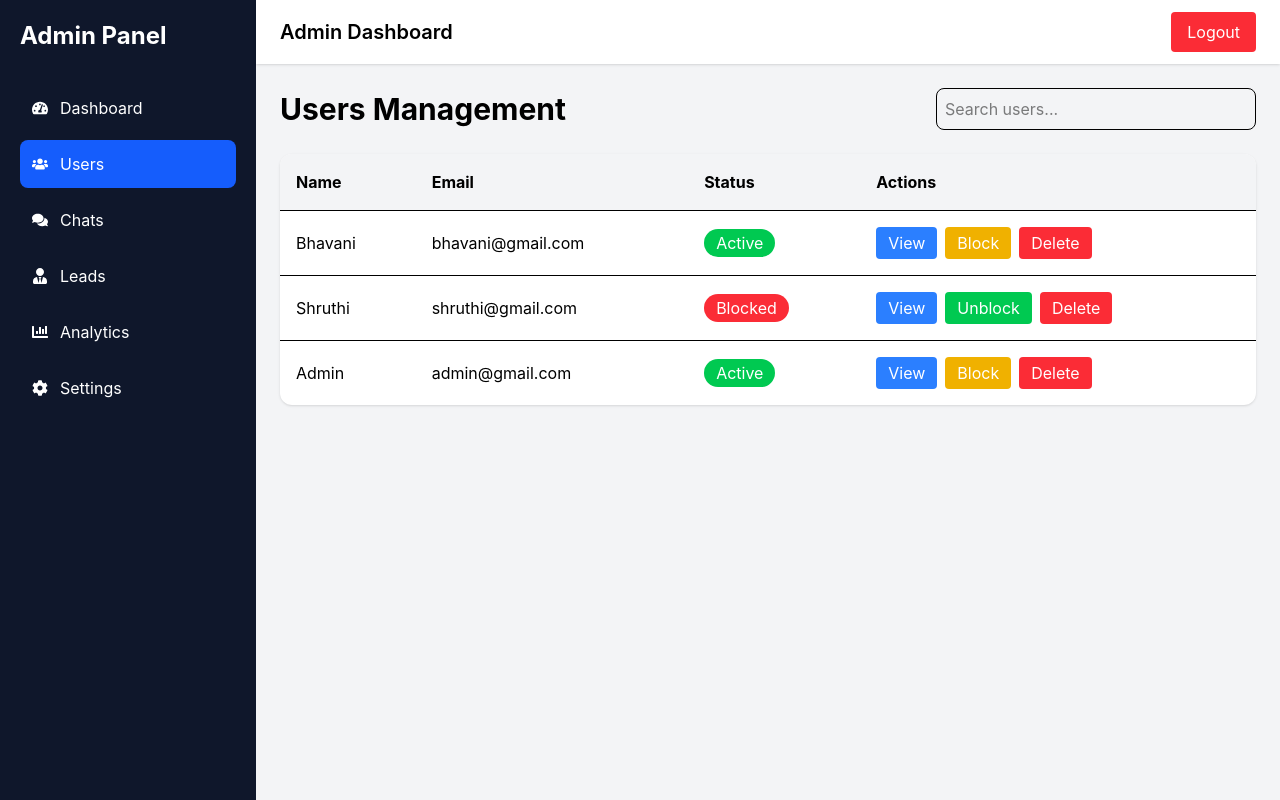
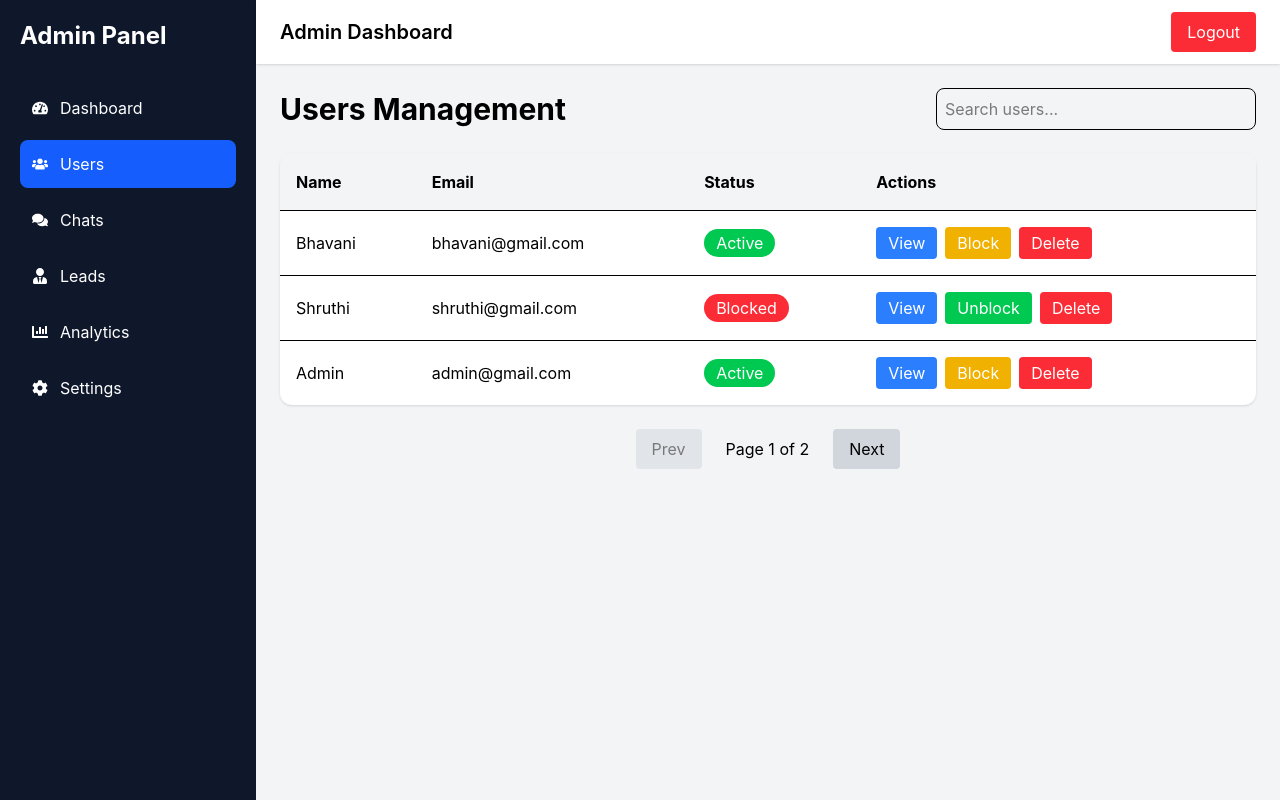
Before and after one commit to Quadra-Technologies/ai-customer-support-chatbot, a React app in the folder frontend/: page /admin/users in a window 1280 px wide. Built offline with nearby package versions, Linux system fonts and the light colour scheme; the HTML template or start-up script is replaced by a standard one.

Commit message:
Added pagination loader and empty state

```diff
--- a/frontend/src/admin/components/EmptyState/EmptyState.jsx
+++ b/frontend/src/admin/components/EmptyState/EmptyState.jsx
@@ -0,0 +1,11 @@
+const EmptyState = ({ message }) => {
+  return (
+    <div className="bg-white rounded-xl shadow p-10 text-center">
+      <h2 className="text-xl font-semibold text-gray-500">
+        {message}
+      </h2>
+    </div>
+  );
+};
+
+export default EmptyState;
--- a/frontend/src/admin/components/Loader/Loader.jsx
+++ b/frontend/src/admin/components/Loader/Loader.jsx
@@ -0,0 +1,9 @@
+const Loader = () => {
+  return (
+    <div className="flex justify-center items-center py-10">
+      <div className="h-10 w-10 border-4 border-blue-500 border-t-transparent rounded-full animate-spin"></div>
+    </div>
+  );
+};
+
+export default Loader;
--- a/frontend/src/admin/components/Pagination/Pagination.jsx
+++ b/frontend/src/admin/components/Pagination/Pagination.jsx
@@ -0,0 +1,35 @@
+const Pagination = ({
+  currentPage,
+  totalPages,
+  setCurrentPage,
+}) => {
+  return (
+    <div className="flex justify-center gap-2 mt-6">
+      <button
+        disabled={currentPage === 1}
+        onClick={() =>
+          setCurrentPage(currentPage - 1)
+        }
+        className="px-4 py-2 bg-gray-300 rounded disabled:opacity-50"
+      >
+        Prev
+      </button>
+
+      <span className="px-4 py-2">
+        Page {currentPage} of {totalPages}
+      </span>
+
+      <button
+        disabled={currentPage === totalPages}
+        onClick={() =>
+          setCurrentPage(currentPage + 1)
+        }
+        className="px-4 py-2 bg-gray-300 rounded disabled:opacity-50"
+      >
+        Next
+      </button>
+    </div>
+  );
+};
+
+export default Pagination;
--- a/frontend/src/admin/pages/Users/Users.jsx
+++ b/frontend/src/admin/pages/Users/Users.jsx
@@ -2,9 +2,13 @@ import { useState } from "react";
 import SearchBar from "../../components/SearchBar/SearchBar";
 import UserTable from "../../components/UserTable/UserTable";
 import ConfirmModal from "../../components/ConfirmModal/ConfirmModal";
+import Pagination from "../../components/Pagination/Pagination";
+import Loader from "../../components/Loader/Loader";
+import EmptyState from "../../components/EmptyState/EmptyState";
 
 const Users = () => {
   const [search, setSearch] = useState("");
+  const [loading] = useState(false);
 
   const [users, setUsers] = useState([
     {
@@ -25,10 +29,27 @@ const Users = () => {
       email: "admin@gmail.com",
       status: "Active",
     },
+    {
+      id: 4,
+      name: "Rahul",
+      email: "rahul@gmail.com",
+      status: "Active",
+    },
+    {
+      id: 5,
+      name: "Priya",
+      email: "priya@gmail.com",
+      status: "Blocked",
+    },
   ]);
 
   const [showModal, setShowModal] = useState(false);
   const [selectedUser, setSelectedUser] = useState(null);
+
+  const [currentPage, setCurrentPage] =
+    useState(1);
+
+  const usersPerPage = 3;
 
   const handleDeleteClick = (userId) => {
     setSelectedUser(userId);
@@ -37,7 +58,9 @@ const Users = () => {
 
   const confirmDelete = () => {
     setUsers(
-      users.filter((user) => user.id !== selectedUser)
+      users.filter(
+        (user) => user.id !== selectedUser
+      )
     );
 
     setShowModal(false);
@@ -75,6 +98,21 @@ const Users = () => {
         .includes(search.toLowerCase())
   );
 
+  const indexOfLastUser =
+    currentPage * usersPerPage;
+
+  const indexOfFirstUser =
+    indexOfLastUser - usersPerPage;
+
+  const currentUsers = filteredUsers.slice(
+    indexOfFirstUser,
+    indexOfLastUser
+  );
+
+  const totalPages = Math.ceil(
+    filteredUsers.length / usersPerPage
+  );
+
   return (
     <div>
       <div className="flex justify-between items-center mb-6">
@@ -88,11 +126,25 @@ const Users = () => {
         />
       </div>
 
-      <UserTable
-        users={filteredUsers}
-        onDelete={handleDeleteClick}
-        onBlock={handleBlockToggle}
-      />
+      {loading ? (
+        <Loader />
+      ) : filteredUsers.length === 0 ? (
+        <EmptyState message="No users found." />
+      ) : (
+        <>
+          <UserTable
+            users={currentUsers}
+            onDelete={handleDeleteClick}
+            onBlock={handleBlockToggle}
+          />
+
+          <Pagination
+            currentPage={currentPage}
+            totalPages={totalPages}
+            setCurrentPage={setCurrentPage}
+          />
+        </>
+      )}
 
       <ConfirmModal
         isOpen={showModal}
```
